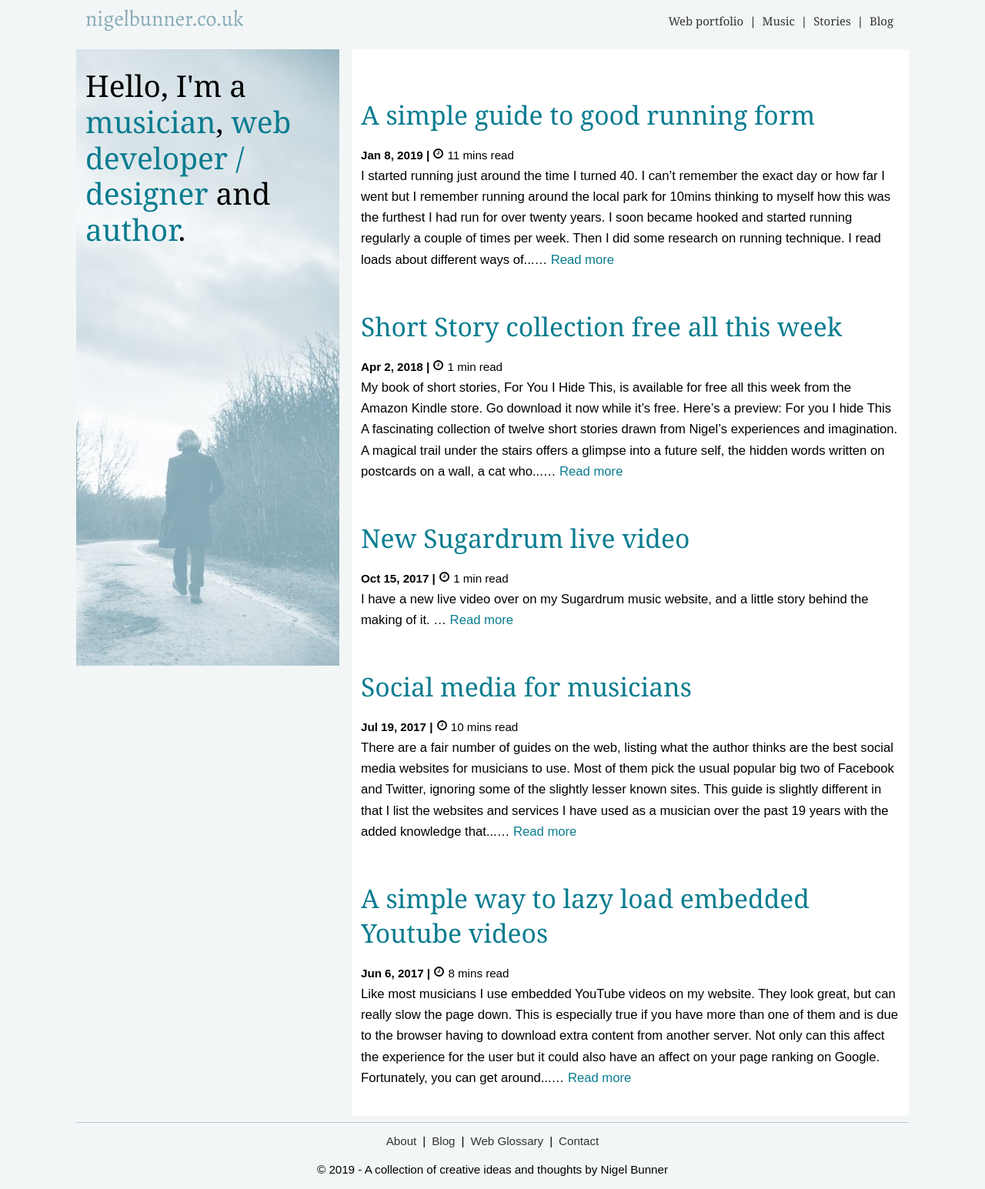
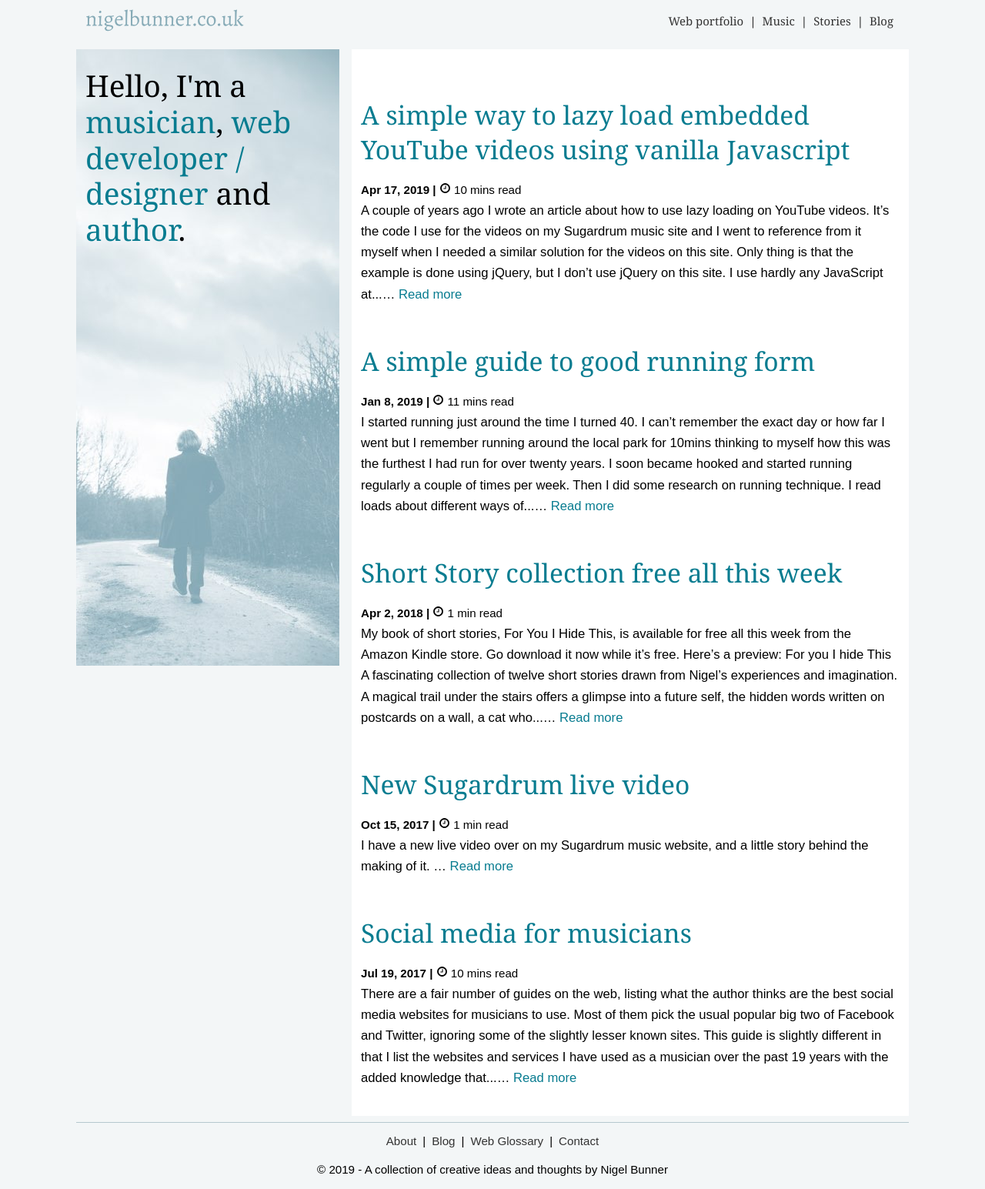
Before and after one commit to nbunner-personal/nigelbunner, a Jekyll site: the page built from index.md, in a window 1280 px wide. Shown: the whole page at 77% size. Built offline with Jekyll 4.4.1, drawn with Linux system fonts in a browser that asks for light colours; some of the changed lines change nothing that is shown.

Commit message:
New blog post

````diff
--- /dev/null
+++ b/_posts/2019-04-17-a-simple-way-to-lazy-load-embedded-youtube-videos-using-vanilla-javascript.md
@@ -0,0 +1,162 @@
+---
+title: A simple way to lazy load embedded YouTube videos using vanilla Javascript
+layout: post
+date: 2019-04-17 21:00
+tags: [coding,css,javascript,music,youtube]
+useVideo: true
+description: Using vanilla Javascript to lazy load embedded YouTube videos
+---
+A couple of years ago I wrote an [article](/blog/a-simple-way-to-lazy-load-embedded-youtube-videos/) about how to use lazy loading on YouTube videos. It's the code I use for the videos on my Sugardrum music site and I went to reference from it myself when I needed a similar solution for the videos on this site.
+
+Only thing is that the example is done using jQuery, but I don't use jQuery on this site. I use hardly any JavaScript at all except for the code used to toggle the main menu on mobile devices and setting up the service worker for the progressive web app version of the site. So I needed another solution. I ended up coding it up myself using vanilla JavaScript and thought I'd share it here in case anyone else found it useful.
+
+To recap, lazy loading of videos is a technique where you replace a video on your site with a static image. This is faster for the browser to load due to its smaller file size than the video hence making the overall initial page load faster. This is especially useful when you multiple videos on a page. Clicking on the image then swaps it for the video.
+
+## The HTML
+Here is the HTML for our player:
+
+```html
+<div class="youtube-container home-youtube-container embed-responsive embed-responsive-16by9 embed-responsive-item videoPlayer" id="vid-ijo0I2xD9gM">
+  <div class="homeVideoThumbnail video-player">
+    <img src="//img.youtube.com/vi/ijo0I2xD9gM/0.jpg" alt="YouTube video" />
+    <svg xmlns="http://www.w3.org/2000/svg" x="0px" y="0px" class="video-player__btn homeVideoPlayButton"
+    width="96" height="96" viewBox="0 0 48 48"
+    style=" fill:#000000;"><g><path style=" fill:#FF3D00;" d="M 43.199219 33.898438 C 42.800781 36 41.101563 37.601563 39 37.898438 C 35.699219 38.398438 30.199219 39 24 39 C 17.898438 39 12.398438 38.398438 9 37.898438 C 6.898438 37.601563 5.199219 36 4.800781 33.898438 C 4.398438 31.601563 4 28.199219 4 24 C 4 19.800781 4.398438 16.398438 4.800781 14.101563 C 5.199219 12 6.898438 10.398438 9 10.101563 C 12.300781 9.601563 17.800781 9 24 9 C 30.199219 9 35.601563 9.601563 39 10.101563 C 41.101563 10.398438 42.800781 12 43.199219 14.101563 C 43.601563 16.398438 44.101563 19.800781 44.101563 24 C 44 28.199219 43.601563 31.601563 43.199219 33.898438 Z "></path><path style=" fill:#FFFFFF;" d="M 20 31 L 20 17 L 32 24 Z "></path></g></svg>
+  </div>
+</div>
+```
+
+The first div is container with some classes that set the styling. This also has an id containing the id of the video which is used by the Javascript . Then there is another div and inside this is an image. For every video on their site, Youtube generates a set of 4 thumbnails - 1 large and 3 small. These are named with the numbers 0 to 3 with 0 being the largest and the other smaller thumbnails featuring different scenes from the video.
+
+Every video also has an id which yo can obtain from the url in your browser when you are watching it. i.e.
+
+```html
+https://www.youtube.com/watch?v=ijo0I2xD9gM
+```
+
+In this case the id is:
+
+```html
+ijo0I2xD9gM
+```
+
+We pass this id via the id of the container in the html, with the prefix vid- added to it.
+
+Then we have a SVG icon. In my previous article I used a Fontawesome. This is still perfectly ok  if you prefer but if you don’t already use Fontawesome, or have no need to use any of its other icons on your site then the SVG is, in my opinion the best option. This particular icon is the same as the play button on Youtube videos and is positioned on top of and in the centre of the photo using the CSS code.
+
+## The CSS
+Here is the CSS used to style the youtube image before the video is loaded:
+
+```css
+.embed-responsive {
+  display: block;
+  height: 0;
+  padding: 0;
+}
+.embed-responsive .embed-responsive-item,
+.embed-responsive iframe,
+.embed-responsive embed,
+.embed-responsive object,
+.embed-responsive video {
+  border: 0;
+  bottom: 0;
+  height: 100%;
+  left: 0;
+  position: absolute;
+  top: 0;
+  width: 100%;
+
+}
+.embed-responsive-16by9 {
+  margin-bottom: 30px;
+  padding-bottom: 56.25%;
+}
+.video-player {
+  max-width: 640px;
+  position: relative;
+}
+.video-player__btn {
+  color: #fff;
+  font-size: 72px;
+  left: 50%;
+  margin: -33px 0 0 -44px;
+  position: absolute;
+  text-shadow: 0 1px 1px #4ab4d7;
+  top: 50%;}
+```
+
+There isn’t much going on here except for the some styling to make sure the iFrame remains responsive, a max-width setting on the container so the image doesn’t become larger than its default size and positioning the play button over the top and in the centre of the video image.
+
+You could also position the play button using flex box but this would involve changing the video image so it’s a background on the container div the play button is in. I may change this in the future when I have time.
+
+## The Javascript
+Here’s the Javascript. Remember, this is just Vanilla Javascript which means there’s no need to load in jQuery, or any other dependancies.
+
+```javascript
+const v = document.getElementsByClassName('videoPlayer');
+    function updateVideo() {
+        const id = this.id.replace('vid-','');
+        this.innerHTML =
+            '<iframe src="//www.youtube.com/embed/'
+            + id
+            + '?autoplay=1" width="560" height="315" frameborder="0" allowfullscreen></iframe>';
+        }
+        for (i = 0; i < v.length; i++) {
+            v[i].addEventListener("click", updateVideo);
+        }
+```
+
+First we define a constant, v that get’s all the elements containing the classname videoPlayer. This allows us to have multiple videos on the same page. Note that I use camelCase for the class name keeping line with my recommendtions on a previous blog post about using this for CSS classnames associated with Javascript - [Some CSS style naming and layout tips.](/blog/2015/12/09/some-css-style-naming-and-layout-tips/)
+
+Then there’s a function that is run when the user clicks on the video image. This does the following:
+
+We get the id of each of these elements and create a new const called id with the vid- part removed. The reason I added the vid- in the first place was that ids and classnames in CSS cannot begin with a number and there’s no guarantee the id of our video won’t begin with one.
+
+Then we replace the content of this element with the code for the video player. This is the standard iframe code usually used for embedding YouTube videos. To this we add the id of the video to the src of the iframe. I’ve set the width and height to common values but feel free to change these if you wish them to be different. Remember the CSS code makes sure the initial image of the video fits on  devices with smaller screens such as mobile phones . It also makes sure it never becomes larger than 640px across. Feel free to change this if you wish the initial image to be larger,  but be sure to test this to make sure the image is large enough for the chosen maximum size.
+
+Finally we add a click event to all of the elements we found at the start of the code with the classname videoPlayer which runs the function and all the code explained above when the user clicks on the relevant element.
+
+## Bonus tips: how I use this with Jekyll
+I use a Static Site Generator (SSG)  called Jekyll to generate the code on this site. Here’s how I set up the lazy loading for Jekyll.
+
+I created an include file called youtube-static-image.html for the html. In here I replaced the video id in both places where it is used with a variable that is passed in, i.e.
+
+{% raw %}
+```html
+<div class="youtube-container home-youtube-container embed-responsive embed-responsive-16by9 embed-responsive-item videoPlayer" id="vid-{{ include.youtubeId }}">
+```
+{% endraw %}
+
+In my blog post I then include this file using the following code:
+
+{% raw %}
+```liquid
+{% include youtube-static-image.html youtubeId="zSIDRHUWlVo" %}
+```
+{% endraw %}
+
+Where the value for *youtubeId* is the id of the chosen youtube video.
+
+I also pass in a variable in the YAML front matter of the post indicating that it has videos .
+
+```yaml
+useVideo: true
+```
+
+ As I use hardly any Javascript on this site I simply load it inline towards the bottom of the html.  In my default layout file I added an if statement to only load the youtube lazy loading Javascript code if the *useVideo* variable is present.
+
+{% raw %}
+```liquid
+{% if page.useVideo == true %}
+< javascript code goes here >
+{% endif %}
+```
+{% endraw %}
+
+## Demo
+You can see an example of this code below and on my recent blog post about running technique - [A simple guide to good running form](/blog/a-simple-guide-to-good-running-form/).
+
+If you like the music in the video below feel free to download the album and share it using the links on my [Sugardrum website](https://sugardrum.com/listen/).
+
+{% include youtube-static-image.html youtubeId="ijo0I2xD9gM" %}
+*Bubbleclouds by Sugardrum. From the album Postcards, available to stream from <a href="https://itunes.apple.com/gb/album/postcards/id1081336392" target="_blank">Apple Music</a>, <a href="//open.spotify.com/album/3SowuTWPQwJf2ndygPUfUv" target="_blank">Spotify</a> and download/buy from [Bandcamp](https://sugardrum.bandcamp.com/album/postcards)*
--- a/_sass/_typography.scss
+++ b/_sass/_typography.scss
@@ -180,7 +180,7 @@
 article {
   p, ul {font-size: 1.05em;}
 }
-.post-content p:first-child {
+.post-content > p:first-child {
   font-size: 1.1em;
 }
 
@@ -188,7 +188,7 @@
   article {
     p, ul {font-size: 1.05em}
   }
-  .post-content p:first-child {
+  .post-content > p:first-child {
     font-size: 1.2em;
   }
 }
@@ -197,7 +197,7 @@
   article {
     p, ul {font-size: 1.1em}
   }
-  .post-content p:first-child {
+  .post-content > p:first-child {
     font-size: 1.3em;
   }
 }
--- a/_sass/_video.scss
+++ b/_sass/_video.scss
@@ -8,20 +8,28 @@
 .embed-responsive embed,
 .embed-responsive object,
 .embed-responsive video {
+  border: 0;
+  bottom: 0;
+  height: 100%;
+  left: 0;
   position: absolute;
   top: 0;
-  left: 0;
-  bottom: 0;
-  height: 100%;
   width: 100%;
-  border: 0;
+
 }
 .embed-responsive-16by9 {
+  margin-bottom: 30px;
   padding-bottom: 56.25%;
-  margin-bottom: 30px;
 }
 .video-player {
   max-width: 640px;
   position: relative;
 }
-.video-player__btn {color: #fff; font-size: 72px; left: 50%; margin: -33px 0 0 -44px; position: absolute;  text-shadow: 0 1px 1px darken(#74C5E0, 10%); top: 50%;}
+.video-player__btn {
+  color: #fff;
+  font-size: 72px;
+  left: 50%;
+  margin: -33px 0 0 -44px;
+  position: absolute;
+  text-shadow: 0 1px 1px darken(#74C5E0, 10%);
+  top: 50%;}
--- a/sw.js
+++ b/sw.js
@@ -1,7 +1,7 @@
 ---
 layout: null
 ---
-const staticCacheName = 'nigelbunner-cache-v5.8';
+const staticCacheName = 'nigelbunner-cache-v5.9';
 
 const filesToCache = [
     {% for post in site.posts limit:5 %}
````
